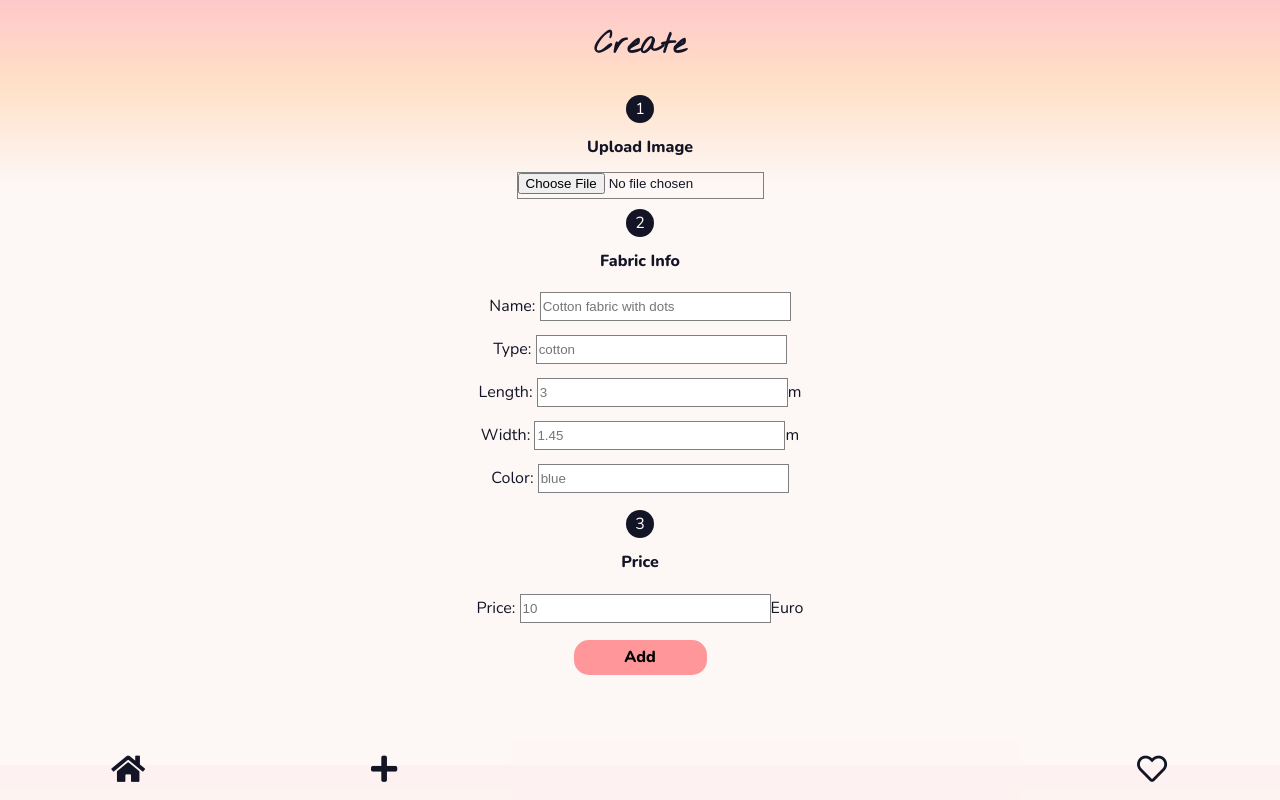
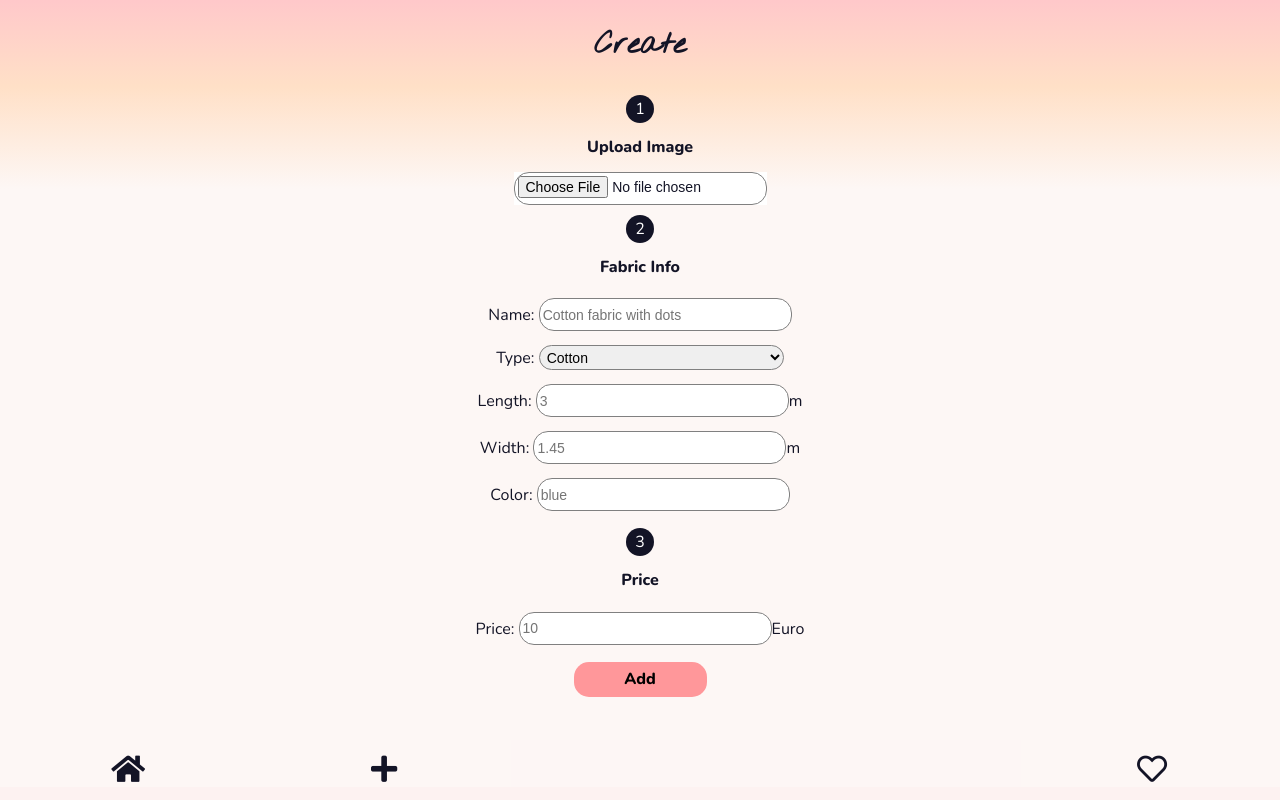
Before and after one commit to VHbeck/fabric-swop-app, a React (Create React App) app: page /create in a window 1280 px wide. Built offline with nearby package versions, Linux system fonts and the light colour scheme.

Commit message:
Add Dropdown

```diff
--- a/src/components/Form.js
+++ b/src/components/Form.js
@@ -9,6 +9,7 @@ const PRESET = process.env.REACT_APP_CLOUDINARY_PRESET;
 
 const StyledUpload = styled.div`
   text-align: center;
+  background: white;
 `;
 
 const FormContainer = styled.div`
@@ -17,10 +18,14 @@ const FormContainer = styled.div`
   justify-content: center;
   align-items: center;
 
-  input {
+  input,
+  select {
+    font-size: 14px;
     width: 245px;
     height: 25px;
     border: grey solid 1px;
+    padding: 3px;
+    border-radius: 15px;
   }
   label {
     margin: 7px;
@@ -127,13 +132,14 @@ function Form({ onCreate }) {
           </label>
           <label>
             Type:{" "}
-            <input
-              name="type"
-              type="text"
-              placeholder="cotton"
-              value={newCard.type}
-              onChange={handleChange}
-            />
+            <select name="type" value={newCard.type} onChange={handleChange}>
+              <option value="Cotton">Cotton</option>
+              <option value="Denim">Denim</option>
+              <option value="Jersey">Jersey</option>
+              <option value="Linen">Linen</option>
+              <option value="Muslin">Muslin</option>
+              <option value="Viscose">Viscose</option>
+            </select>
           </label>
           <label>
             Length:{" "}
--- a/src/models/items.json
+++ b/src/models/items.json
@@ -2,30 +2,30 @@
   {
     "name": "Cotton Fabric",
     "type": "Cotton",
-    "fabricLength": 3,
-    "fabricWidth": 1.45,
+    "fabricLength": "3",
+    "fabricWidth": "1.45",
     "fabricColor": "striped",
-    "price": 5,
+    "price": "5",
     "source": "images/sample-fabric.jpg",
     "bookmark": true
   },
   {
     "name": "Linen Fabric",
     "type": "Linen",
-    "fabricLength": 3,
-    "fabricWidth": 1.45,
+    "fabricLength": "3",
+    "fabricWidth": "1.45",
     "fabricColor": "blue",
-    "price": 4,
+    "price": "4",
     "source": "images/sample-fabric2.jpg",
     "bookmark": false
   },
   {
     "name": "Poly Fabric",
     "type": "Poly",
-    "fabricLength": 2,
-    "fabricWidth": 1.45,
+    "fabricLength": "2",
+    "fabricWidth": "1.45",
     "fabricColor": "pink",
-    "price": 8,
+    "price": "8",
     "source": "images/sample-fabric3.jpg",
     "bookmark": true
   }
```
